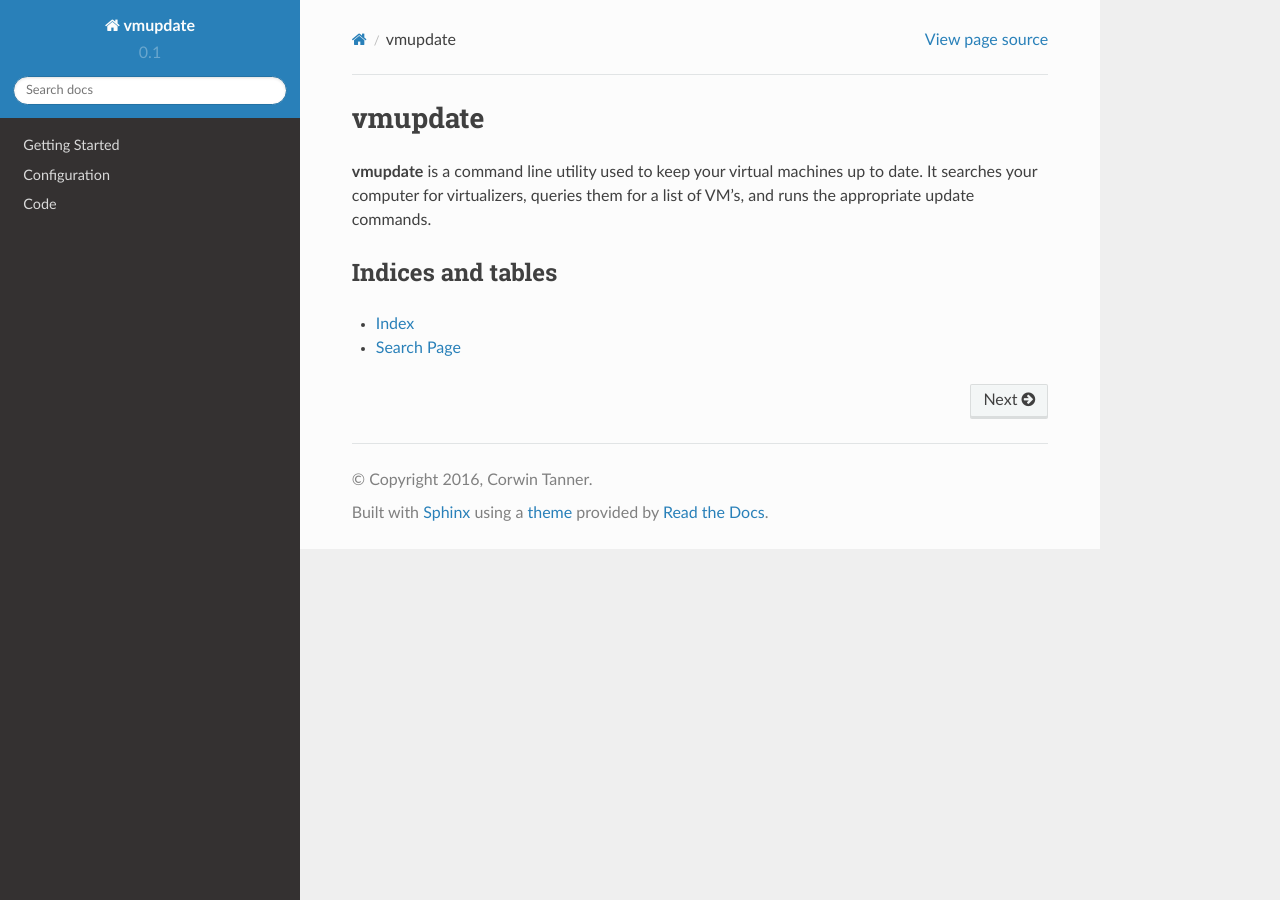
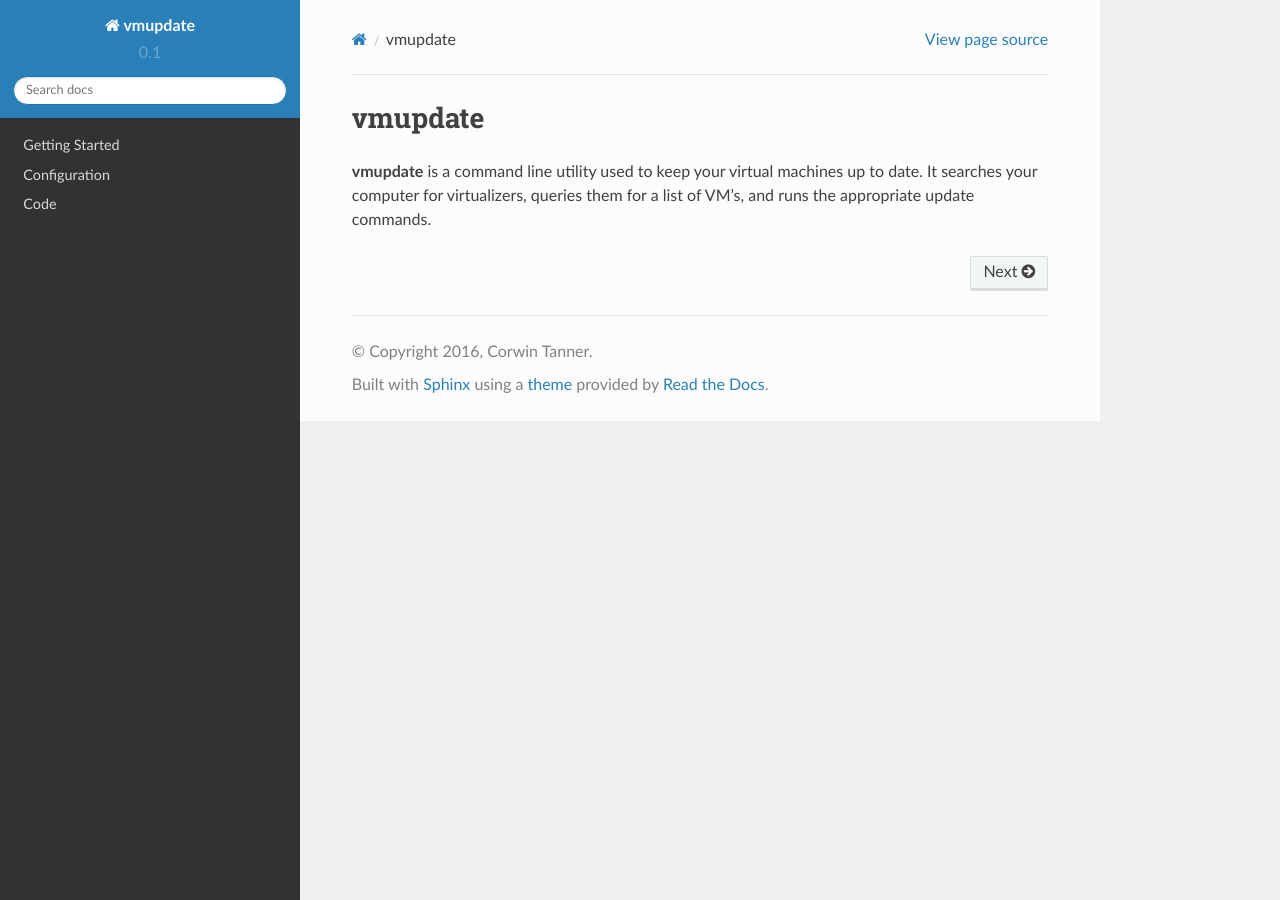
Before and after one commit to CorwinTanner/vmupdate, a Sphinx documentation site: the page built from docs/index.rst, in a window 1280 px wide. Built offline with Sphinx 7.4.7 and the Read the Docs theme 2.0.0, drawn with Linux system fonts in a browser that asks for light colours.

Commit message:
updated docs

```diff
--- a/docs/conf.py
+++ b/docs/conf.py
@@ -15,6 +15,8 @@
 import pkg_resources
 import sys
 import os
+
+import sphinx_rtd_theme
 
 # If extensions (or modules to document with autodoc) are in another directory,
 # add these directories to sys.path here. If the directory is relative to the
@@ -128,7 +130,7 @@
 #html_theme_options = {}
 
 # Add any paths that contain custom themes here, relative to this directory.
-#html_theme_path = []
+html_theme_path = [sphinx_rtd_theme.get_html_theme_path()]
 
 # The name for this set of Sphinx documents.
 # "<project> v<release> documentation" by default.
--- a/docs/index.rst
+++ b/docs/index.rst
@@ -5,13 +5,6 @@
 **vmupdate** is a command line utility used to keep your virtual machines up to date. It searches your computer for
 virtualizers, queries them for a list of VM's, and runs the appropriate update commands.
 
-==================
-Indices and tables
-==================
-
-* :ref:`genindex`
-* :ref:`search`
-
 .. toctree::
    :hidden:
 
```
